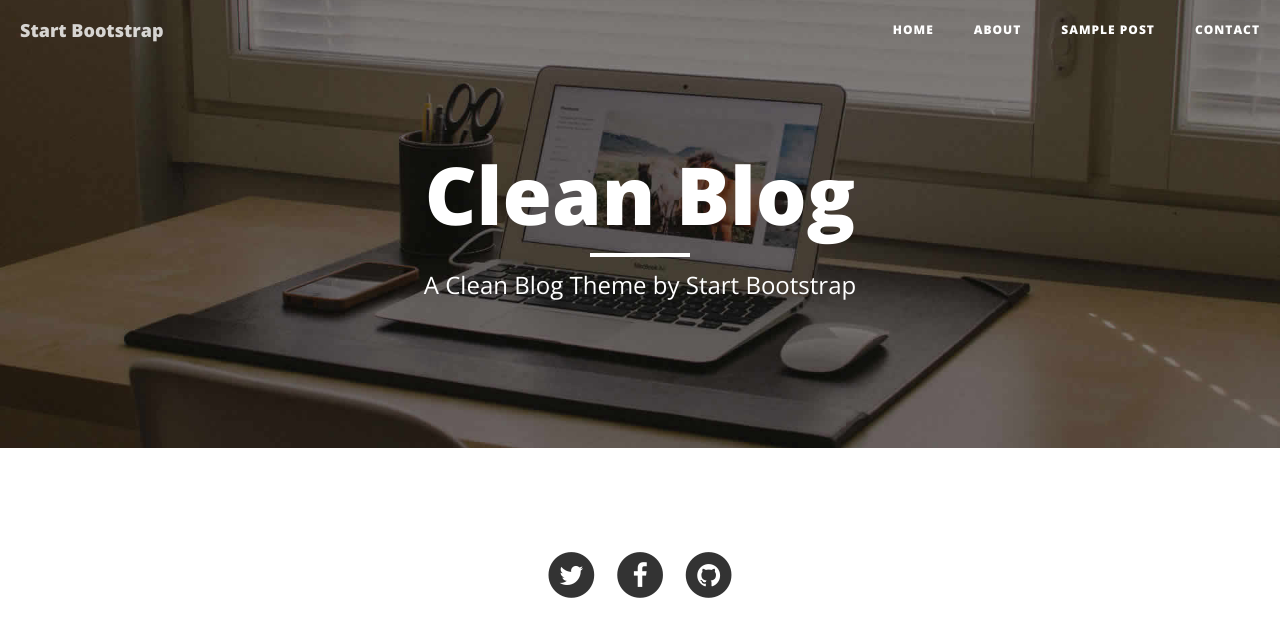
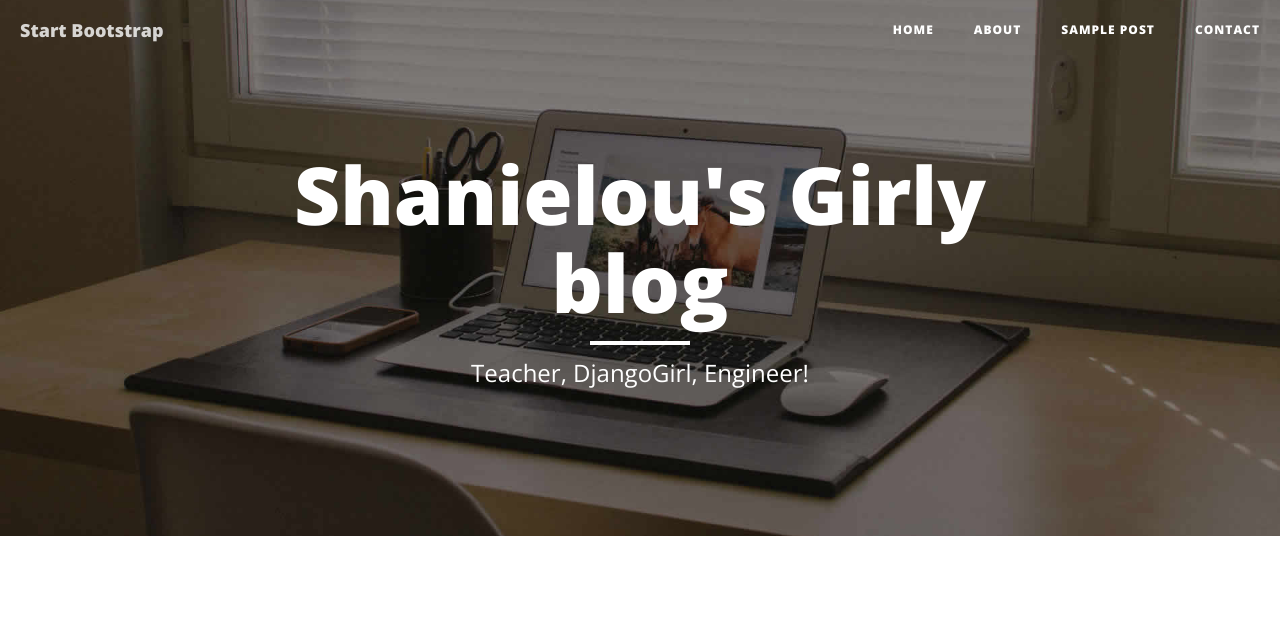
Before and after one commit to shanielou/my-first-blog, a Django app: page / in a window 1280 px wide. Shown: the top 626 px of the page. Run offline with Django 3.2, Linux system fonts and the light colour scheme; data that the repository does not hold is empty; some libraries are stand-ins or nearby versions.

Commit message:
Updated header text

```diff
--- a/blog/templates/blog/post_list.html
+++ b/blog/templates/blog/post_list.html
@@ -68,9 +68,9 @@
             <div class="row">
                 <div class="col-lg-8 col-lg-offset-2 col-md-10 col-md-offset-1">
                     <div class="site-heading">
-                        <h1>Clean Blog</h1>
+                        <h1>Shanielou's Girly blog</h1>
                         <hr class="small">
-                        <span class="subheading">A Clean Blog Theme by Start Bootstrap</span>
+                        <span class="subheading">Teacher, DjangoGirl, Engineer!</span>
                     </div>
                 </div>
             </div>
```
